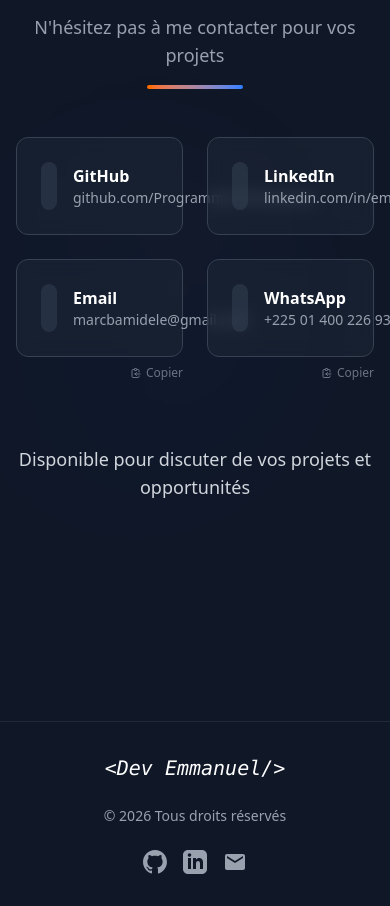
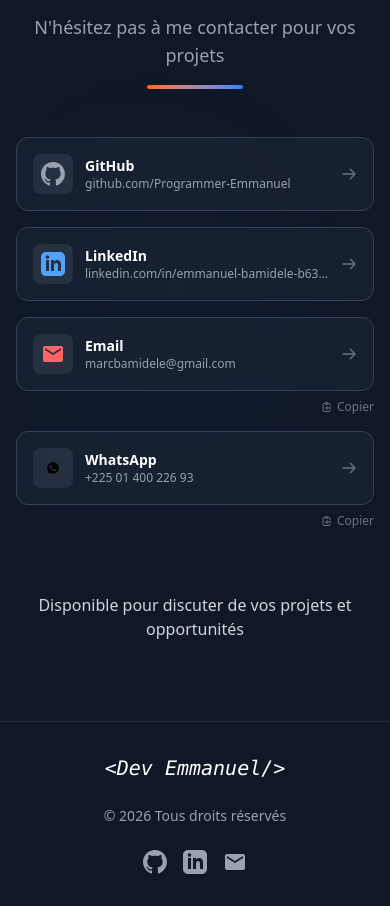
Before and after one commit to Programmer-Emmanuel/Portofolio-, an Angular app: page / in a window 390 px wide. Shown: the part 9120-10026 px from the top of the page. Built offline with nearby package versions, Linux system fonts and the light colour scheme.

Commit message:
Second commit

```diff
--- a/src/app/components/contacts/contacts.html
+++ b/src/app/components/contacts/contacts.html
@@ -53,9 +53,9 @@
         </div>
 
         <!-- Grille de contacts -->
-        <div class="grid grid-cols-2 md:grid-cols-2 lg:grid-cols-2 gap-6 max-w-6xl mx-auto">
+        <div class="grid grid-cols-1 md:grid-cols-2 gap-4 md:gap-6 max-w-4xl mx-auto">
             <div *ngFor="let contact of contacts; let i = index"
-                 class="group"
+                 class="group w-full"
                  [attr.data-aos]="'fade-up'"
                  [attr.data-aos-duration]="'800'"
                  [attr.data-aos-delay]="100 + (i * 50)">
@@ -63,11 +63,11 @@
                 <!-- Carte contact -->
                 <a [href]="contact.lien"
                    target="_blank"
-                   class="block bg-gray-800/50 backdrop-blur-sm rounded-xl p-6 border border-gray-700 hover:border-orange-500/50 transition-all duration-300 hover:shadow-xl hover:shadow-orange-500/10 hover:-translate-y-1">
+                   class="block bg-gray-800/50 backdrop-blur-sm rounded-xl p-4 sm:p-5 border border-gray-700 hover:border-orange-500/50 transition-all duration-300 hover:shadow-xl hover:shadow-orange-500/10 hover:-translate-y-1">
 
-                    <div class="flex items-center gap-4">
+                    <div class="flex items-center gap-3 sm:gap-4">
                         <!-- Icône avec couleur -->
-                        <div class="w-12 h-12 rounded-lg bg-gray-700/50 p-2 group-hover:scale-110 transition-transform duration-300"
+                        <div class="w-10 h-10 sm:w-12 sm:h-12 rounded-lg bg-gray-700/50 p-2 group-hover:scale-110 transition-transform duration-300 flex-shrink-0"
                              [class.bg-blue-500/10]="contact.couleur === 'blue'"
                              [class.bg-green-500/10]="contact.couleur === 'green'"
                              [class.bg-red-500/10]="contact.couleur === 'red'"
@@ -83,16 +83,16 @@
                             </svg>
                         </div>
 
-                        <!-- Informations -->
-                        <div class="flex-1">
-                            <h3 class="text-white font-semibold group-hover:text-orange-400 transition-colors duration-300">
+                        <!-- Informations avec gestion du débordement -->
+                        <div class="flex-1 min-w-0"> <!-- min-w-0 important pour le truncate -->
+                            <h3 class="text-white font-semibold group-hover:text-orange-400 transition-colors duration-300 text-sm sm:text-base truncate">
                                 {{ contact.nom }}
                             </h3>
-                            <p class="text-sm text-gray-400 truncate">{{ contact.valeur }}</p>
+                            <p class="text-xs sm:text-sm text-gray-400 truncate max-w-full">{{ contact.valeur }}</p>
                         </div>
 
                         <!-- Flèche -->
-                        <svg class="w-5 h-5 text-gray-500 group-hover:text-orange-400 transition-colors duration-300" fill="none" stroke="currentColor" viewBox="0 0 24 24">
+                        <svg class="w-4 h-4 sm:w-5 sm:h-5 text-gray-500 group-hover:text-orange-400 transition-colors duration-300 flex-shrink-0" fill="none" stroke="currentColor" viewBox="0 0 24 24">
                             <path stroke-linecap="round" stroke-linejoin="round" stroke-width="2" d="M14 5l7 7m0 0l-7 7m7-7H3"/>
                         </svg>
                     </div>
@@ -127,7 +127,7 @@
 
         <!-- Message de fin -->
         <div class="text-center mt-16" data-aos="fade-up" data-aos-duration="800" data-aos-delay="500">
-            <p class="text-gray-300 text-lg">
+            <p class="text-gray-300 text-base sm:text-lg px-4">
                 Disponible pour discuter de vos projets et opportunités
             </p>
         </div>
--- a/src/app/components/projets/projets.html
+++ b/src/app/components/projets/projets.html
@@ -152,14 +152,20 @@
 
             <!-- Pied -->
             <div class="p-4 border-t border-gray-800 flex items-center justify-between">
-                <a [href]="selectedProjet?.lien"
-                   target="_blank"
-                   class="px-6 py-2 bg-orange-500 text-white rounded-lg hover:bg-orange-600 transition-colors flex items-center gap-2">
-                    <svg class="w-4 h-4" fill="none" stroke="currentColor" viewBox="0 0 24 24">
-                        <path stroke-linecap="round" stroke-linejoin="round" stroke-width="2" d="M10 6H6a2 2 0 00-2 2v10a2 2 0 002 2h10a2 2 0 002-2v-4M14 4h6m0 0v6m0-6L10 14"/>
-                    </svg>
-                    Voir le projet
-                </a>
+                <a
+                    [href]="selectedProjet?.lien || null"
+                    [attr.target]="selectedProjet?.lien ? '_blank' : null"
+                    [class.pointer-events-none]="!selectedProjet?.lien"
+                    [class.opacity-50]="!selectedProjet?.lien"
+                    class="px-6 py-2 bg-orange-500 text-white rounded-lg hover:bg-orange-600 transition-colors flex items-center gap-2">
+
+                        <svg class="w-4 h-4" fill="none" stroke="currentColor" viewBox="0 0 24 24">
+                            <path stroke-linecap="round" stroke-linejoin="round" stroke-width="2"
+                                d="M10 6H6a2 2 0 00-2 2v10a2 2 0 002 2h10a2 2 0 002-2v-4M14 4h6m0 0v6m0-6L10 14"/>
+                        </svg>
+
+                        Voir le projet
+                    </a>
             </div>
         </div>
     </div>
--- a/src/app/components/projets/projets.ts
+++ b/src/app/components/projets/projets.ts
@@ -9,7 +9,7 @@ interface Projet {
   titre: string;
   image_couverture: string;
   autres_images: string[];
-  lien: string;
+  lien: string | null;
   description: string;
 }
 
```
